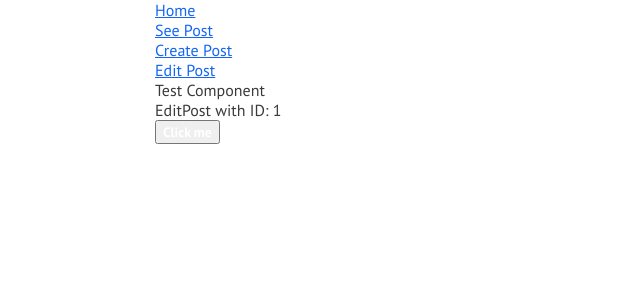
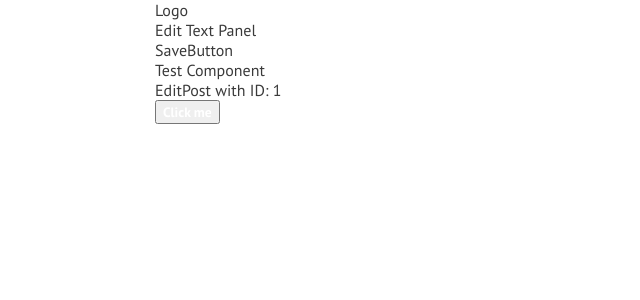
Before and after one commit to devenode/tips_frontend, a React (Create React App) app: page /edit-post/1 in a window 1280 px wide. Shown: the top 300 px of the page, without its empty margins (0-640 px from the left). Built offline with nearby package versions, Linux system fonts and the light colour scheme.

Commit message:
Navigation UI primitive

```diff
--- a/src/App.js
+++ b/src/App.js
@@ -1,7 +1,7 @@
 import React, { Suspense } from 'react';
 import { Routes, Route } from 'react-router-dom';
 import PageLoading from './components/PageLoading';
-import Layout from './layouts/MainLayout';
+import MainLayout from './layouts/MainLayout';
 import Home from './pages/Home';
 import Error404 from './pages/Error404';
 const Post = React.lazy(() => import('./pages/Post'));
@@ -14,11 +14,11 @@ const EditPost = React.lazy(() => import('./pages/EditPost'));
 const App = props => {
    return (
       <Routes>
-         <Route path="/" element={<Layout />}>
+         <Route path="/*" element={<MainLayout />}>
             <Route index element={<Home />} />
-            <Route path="/post/:id" element={<Suspense fallback={<PageLoading />}><Post /></Suspense>} />
-            <Route path="/create-post" element={<Suspense fallback={<PageLoading />}><CreatePost /></Suspense>} />
-            <Route path="/edit-post/:id" element={<Suspense fallback={<PageLoading />}><EditPost /></Suspense>} />
+            <Route path="post/:id" element={<Suspense fallback={<PageLoading />}><Post /></Suspense>} />
+            <Route path="create-post" element={<Suspense fallback={<PageLoading />}><CreatePost /></Suspense>} />
+            <Route path="edit-post/:id" element={<Suspense fallback={<PageLoading />}><EditPost /></Suspense>} />
             <Route path="*" element={<Error404 />} />
          </Route>
       </Routes>
--- /dev/null
+++ b/src/components/AddNewButton.js
@@ -0,0 +1,10 @@
+export const AddNewButton = props => {
+   return (
+      <div>
+         AddNewButton
+      </div>
+   )
+}
+
+
+export default AddNewButton;
--- /dev/null
+++ b/src/components/Logo.js
@@ -0,0 +1,10 @@
+export const Logo = props => {
+   return (
+      <div>
+         Logo
+      </div>
+   )
+}
+
+
+export default Logo;
--- a/src/components/Navigation.js
+++ b/src/components/Navigation.js
@@ -1,21 +1,37 @@
-import PropTypes from 'prop-types';
-import { Link } from 'react-router-dom';
+import { Routes, Route } from 'react-router-dom';
+import Logo from './Logo';
+import Search from './Search';
+import EditTextPanel from './EditTextPanel';
+import AddNewButton from './AddNewButton';
+import SaveButton from './SaveButton';
+
+
 
 const Navigation = props => {
    return (
-      <div>
-         <ul>
-            <li><Link to="/" >Home</Link></li>
-            <li><Link to="/post/1" >See Post</Link></li>
-            <li><Link to="/create-post" >Create Post</Link></li>
-            <li><Link to="/edit-post/1" >Edit Post</Link></li>
-         </ul>
-      </div>
+      <nav>
+         <Logo />
+
+         <Routes>
+            <Route path="/*" element={<Search />} />
+
+            <Route path="/*" element={<EditTextPanel />}>
+               <Route path="create-post" element={<></>} />
+               <Route path="edit-post/:id" element={<></>} />
+            </Route>
+         </Routes>
+
+         <Routes>
+            <Route path="/*" element={<AddNewButton />} />
+
+            <Route path="/*" element={<SaveButton />}>
+               <Route path="create-post" element={<></>} />
+               <Route path="edit-post/:id" element={<></>} />
+            </Route>
+         </Routes>
+      </nav>
    )
 }
 
-Navigation.propTypes = {
-
-}
 
 export default Navigation
--- /dev/null
+++ b/src/components/SaveButton.js
@@ -0,0 +1,10 @@
+const SaveButton = props => {
+   return (
+      <div>
+         SaveButton
+      </div>
+   )
+}
+
+
+export default SaveButton
--- /dev/null
+++ b/src/components/Search.js
@@ -0,0 +1,10 @@
+export const Search = props => {
+   return (
+      <div>
+         Search
+      </div>
+   )
+}
+
+
+export default Search;
```
